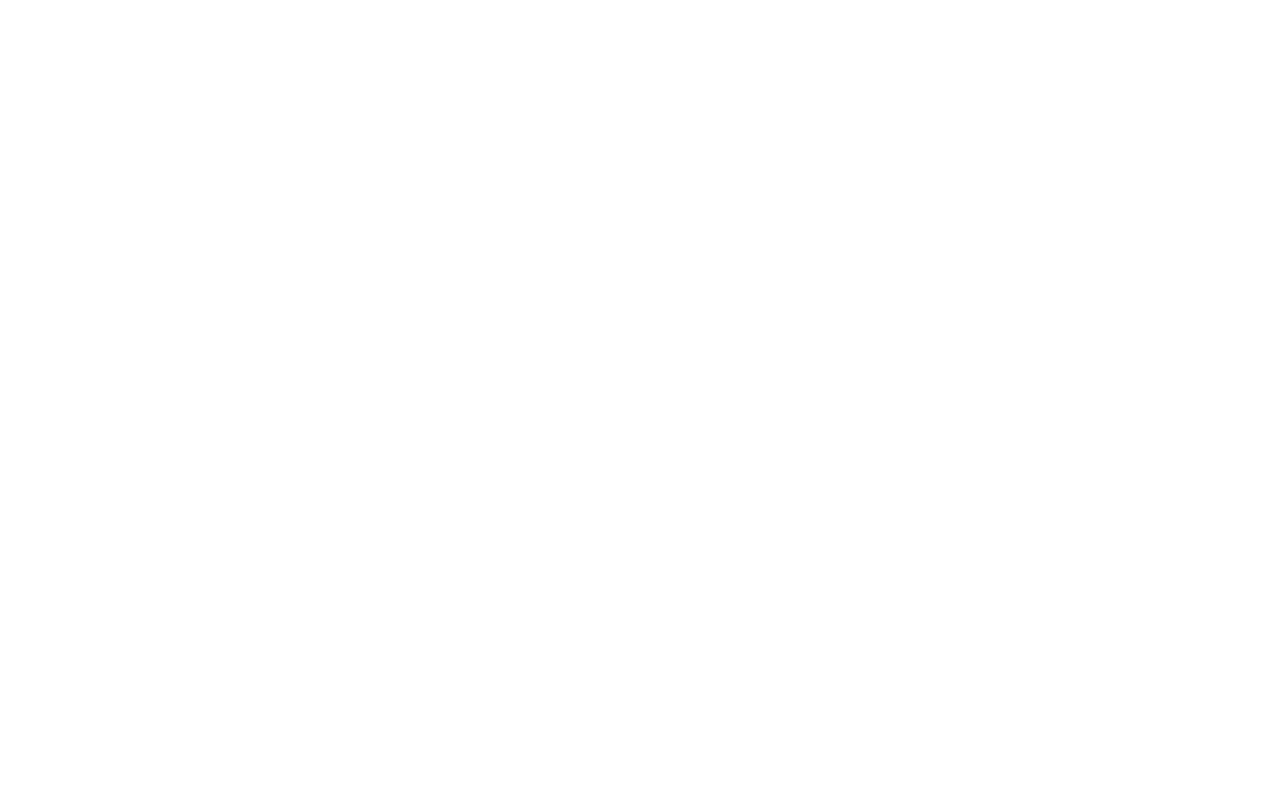
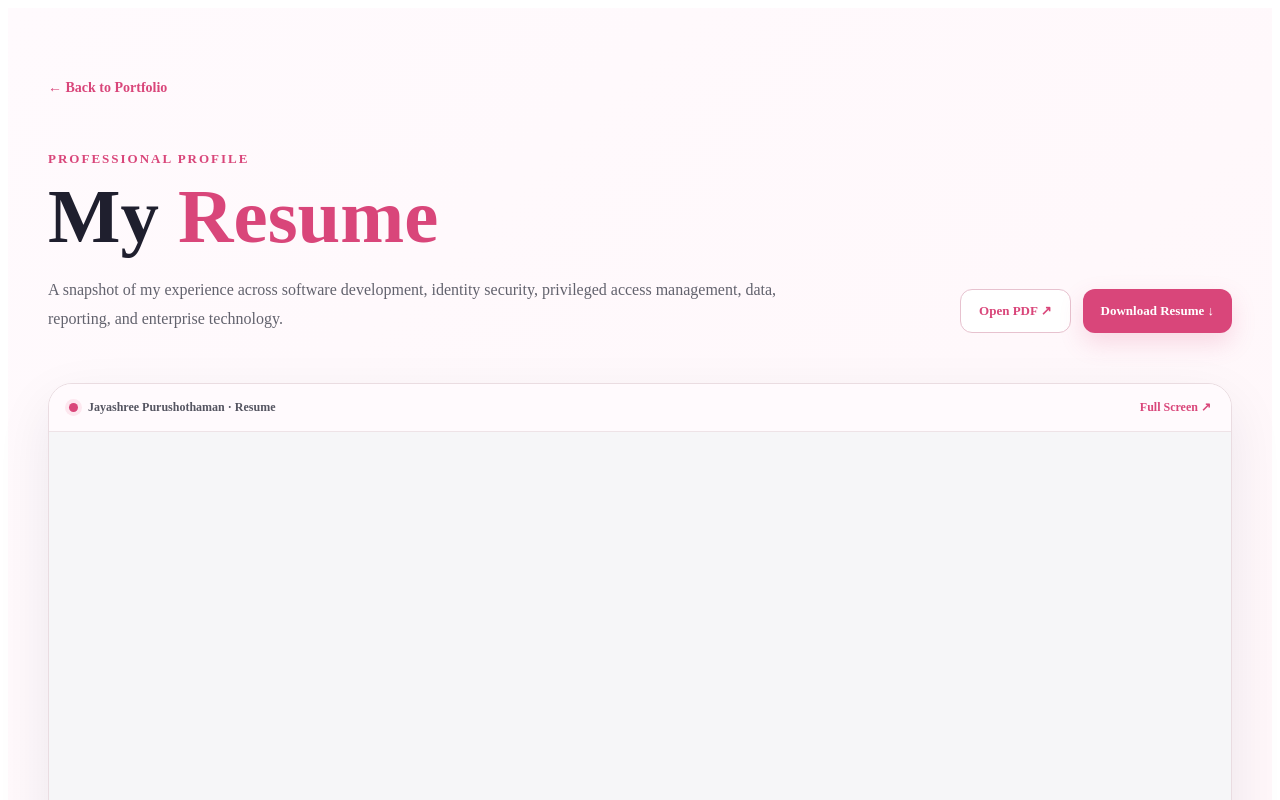
Before and after one commit to JayashreeJanani/Jay-Portfolio, an Angular app: page /resume in a window 1280 px wide. Before the commit this address led to /. Shown: the top 800 px of the page. Built offline with nearby package versions, Linux system fonts and the light colour scheme.

Commit message:
Resume updated -latest

```diff
--- a/src/app/app.routes.ts
+++ b/src/app/app.routes.ts
@@ -8,6 +8,7 @@
 import { HomecomingComponent } from './pages/reviews/homecoming/homecoming.component';
 import { High5HabitsComponent } from './pages/reviews/high-5-habits/high-5-habits.component';
 import { TheOtherSideOfMidnightComponent } from './pages/reviews/the-other-side-of-midnight/the-other-side-of-midnight.component';
+import { ResumeComponent } from './pages/resume/resume.component';
 export const routes: Routes = [
 
       {
@@ -47,6 +48,11 @@
   {
     path: 'books/the-other-side-of-midnight/review',
     component: TheOtherSideOfMidnightComponent
+  },
+
+   {
+    path: 'resume',
+    component: ResumeComponent
   }
 
 ];
--- a/src/app/components/navbar/navbar.component.html
+++ b/src/app/components/navbar/navbar.component.html
@@ -67,13 +67,11 @@
 </a>
     </div>
 
-   <a
-  href="assets/resume/Jayashree_General_CV.pdf"
-  target="_blank"
-  rel="noopener noreferrer"
+  <a
+  routerLink="/resume"
   class="resume-btn"
 >
-  Resume ↓
+  Resume
 </a>
 
   </div>
--- a/src/app/components/navbar/navbar.component.ts
+++ b/src/app/components/navbar/navbar.component.ts
@@ -3,10 +3,11 @@
   HostListener,
   AfterViewInit
 } from '@angular/core';
+import {RouterLink} from "@angular/router";
 
 @Component({
   selector: 'app-navbar',
-  imports: [],
+  imports: [RouterLink],
   templateUrl: './navbar.component.html',
   styleUrl: './navbar.component.scss'
 })
--- /dev/null
+++ b/src/app/pages/resume/resume.component.html
@@ -0,0 +1,101 @@
+<section class="resume-page">
+
+  <div class="resume-container">
+
+    <a routerLink="/" class="back-link">
+      ← Back to Portfolio
+    </a>
+
+    <!-- =========================
+         HEADER
+    ========================== -->
+
+    <div class="resume-heading">
+
+      <div>
+
+        <p class="section-label">
+          Professional Profile
+        </p>
+
+        <h1>
+          My <span>Resume</span>
+        </h1>
+
+        <p class="resume-description">
+          A snapshot of my experience across software development,
+          identity security, privileged access management, data,
+          reporting, and enterprise technology.
+        </p>
+
+      </div>
+
+
+      <!-- ACTIONS -->
+
+      <div class="resume-actions">
+
+        <a
+          href="assets/resume/Jayashree_General_CV.pdf"
+          target="_blank"
+          rel="noopener noreferrer"
+          class="secondary-btn"
+        >
+          Open PDF ↗
+        </a>
+
+        <a
+          href="assets/resume/Jayashree_General_CV.pdf"
+          download="Jayashree_Purushothaman_Resume.pdf"
+          class="primary-btn"
+        >
+          Download Resume ↓
+        </a>
+
+      </div>
+
+    </div>
+
+
+    <!-- =========================
+         PDF PREVIEW
+    ========================== -->
+
+    <div class="resume-preview">
+
+      <div class="preview-top">
+
+        <div class="preview-info">
+          <span class="preview-dot"></span>
+
+          <span>
+            Jayashree Purushothaman · Resume
+          </span>
+        </div>
+
+        <a
+          href="assets/resume/Jayashree_General_CV.pdf"
+          target="_blank"
+          rel="noopener noreferrer"
+        >
+          Full Screen ↗
+        </a>
+
+      </div>
+
+
+      <div class="pdf-wrapper">
+
+        <iframe
+          src="assets/resume/Jayashree_General_CV.pdf"
+          title="Jayashree Purushothaman Resume"
+        >
+        </iframe>
+
+      </div>
+
+    </div>
+
+  </div>
+
+</section>
--- /dev/null
+++ b/src/app/pages/resume/resume.component.scss
@@ -0,0 +1,330 @@
+.resume-page {
+  min-height: 100vh;
+
+  padding: 70px 40px 110px;
+
+  background:
+    linear-gradient(
+      135deg,
+      #fffafd 0%,
+      #fff6f9 100%
+    );
+}
+
+.resume-container {
+  width: 100%;
+  max-width: 1300px;
+
+  margin: 0 auto;
+}
+
+
+/* =========================
+   BACK
+========================= */
+
+.back-link {
+  display: inline-flex;
+
+  margin-bottom: 55px;
+
+  color: #d9467a;
+
+  text-decoration: none;
+
+  font-size: 14px;
+  font-weight: 700;
+
+  transition:
+    transform 0.2s ease,
+    color 0.2s ease;
+
+  &:hover {
+    transform: translateX(-4px);
+
+    color: #c9366b;
+  }
+}
+
+
+/* =========================
+   HEADING
+========================= */
+
+.resume-heading {
+  display: flex;
+
+  justify-content: space-between;
+  align-items: flex-end;
+
+  gap: 40px;
+
+  margin-bottom: 50px;
+}
+
+.resume-heading > div:first-child {
+  max-width: 760px;
+}
+
+.section-label {
+  margin: 0 0 12px;
+
+  color: #d9467a;
+
+  font-size: 13px;
+  font-weight: 700;
+
+  text-transform: uppercase;
+  letter-spacing: 2px;
+}
+
+.resume-heading h1 {
+  margin: 0 0 20px;
+
+  color: #1f1f2e;
+
+  font-size: clamp(48px, 6vw, 78px);
+  line-height: 1;
+
+  span {
+    color: #d9467a;
+  }
+}
+
+.resume-description {
+  margin: 0;
+
+  color: #62626d;
+
+  font-size: 16px;
+  line-height: 1.8;
+}
+
+
+/* =========================
+   ACTIONS
+========================= */
+
+.resume-actions {
+  display: flex;
+
+  gap: 12px;
+
+  flex-wrap: wrap;
+
+  flex-shrink: 0;
+}
+
+.primary-btn,
+.secondary-btn {
+  display: inline-flex;
+
+  align-items: center;
+  justify-content: center;
+
+  padding: 13px 18px;
+
+  border-radius: 12px;
+
+  text-decoration: none;
+
+  font-size: 13px;
+  font-weight: 700;
+
+  transition:
+    transform 0.2s ease,
+    box-shadow 0.2s ease,
+    background 0.2s ease;
+}
+
+.primary-btn {
+  background: #d9467a;
+
+  color: #ffffff;
+
+  box-shadow:
+    0 10px 24px rgba(217, 70, 122, 0.18);
+
+  &:hover {
+    transform: translateY(-2px);
+
+    background: #c9366b;
+
+    box-shadow:
+      0 14px 30px rgba(217, 70, 122, 0.24);
+  }
+}
+
+.secondary-btn {
+  border: 1px solid #e7c2cf;
+
+  background: #ffffff;
+
+  color: #d9467a;
+
+  &:hover {
+    transform: translateY(-2px);
+
+    box-shadow:
+      0 10px 25px rgba(31, 31, 46, 0.06);
+  }
+}
+
+
+/* =========================
+   PREVIEW
+========================= */
+
+.resume-preview {
+  overflow: hidden;
+
+  border: 1px solid #eadce1;
+  border-radius: 24px;
+
+  background: #ffffff;
+
+  box-shadow:
+    0 20px 55px rgba(31, 31, 46, 0.08);
+}
+
+
+/* =========================
+   PREVIEW TOP BAR
+========================= */
+
+.preview-top {
+  display: flex;
+
+  justify-content: space-between;
+  align-items: center;
+
+  gap: 20px;
+
+  padding: 16px 20px;
+
+  border-bottom: 1px solid #eee3e7;
+
+  background: #fffafd;
+
+  a {
+    color: #d9467a;
+
+    text-decoration: none;
+
+    font-size: 12px;
+    font-weight: 700;
+
+    transition: 0.2s ease;
+
+    &:hover {
+      transform: translateX(3px);
+    }
+  }
+}
+
+.preview-info {
+  display: flex;
+
+  align-items: center;
+
+  gap: 10px;
+
+  color: #555561;
+
+  font-size: 12px;
+  font-weight: 600;
+}
+
+.preview-dot {
+  width: 9px;
+  height: 9px;
+
+  border-radius: 50%;
+
+  background: #d9467a;
+
+  box-shadow:
+    0 0 0 4px #fde7ef;
+}
+
+
+/* =========================
+   PDF
+========================= */
+
+.pdf-wrapper {
+  width: 100%;
+  height: 900px;
+
+  background: #f6f6f8;
+
+  iframe {
+    display: block;
+
+    width: 100%;
+    height: 100%;
+
+    border: 0;
+  }
+}
+
+
+/* =========================
+   TABLET
+========================= */
+
+@media (max-width: 900px) {
+
+  .resume-page {
+    padding: 60px 28px 90px;
+  }
+
+  .resume-heading {
+    flex-direction: column;
+
+    align-items: flex-start;
+  }
+
+  .pdf-wrapper {
+    height: 760px;
+  }
+}
+
+
+/* =========================
+   MOBILE
+========================= */
+
+@media (max-width: 650px) {
+
+  .resume-page {
+    padding: 50px 20px 75px;
+  }
+
+  .back-link {
+    margin-bottom: 40px;
+  }
+
+  .resume-actions {
+    width: 100%;
+
+    flex-direction: column;
+  }
+
+  .primary-btn,
+  .secondary-btn {
+    width: 100%;
+
+    box-sizing: border-box;
+  }
+
+  .preview-top {
+    align-items: flex-start;
+
+    flex-direction: column;
+  }
+
+  .pdf-wrapper {
+    height: 650px;
+  }
+}
```
Also changed, not shown: src/app/pages/resume/resume.component.ts (added, +12 -0 lines), 1 other file (tests, documents, lock files or other folders).
